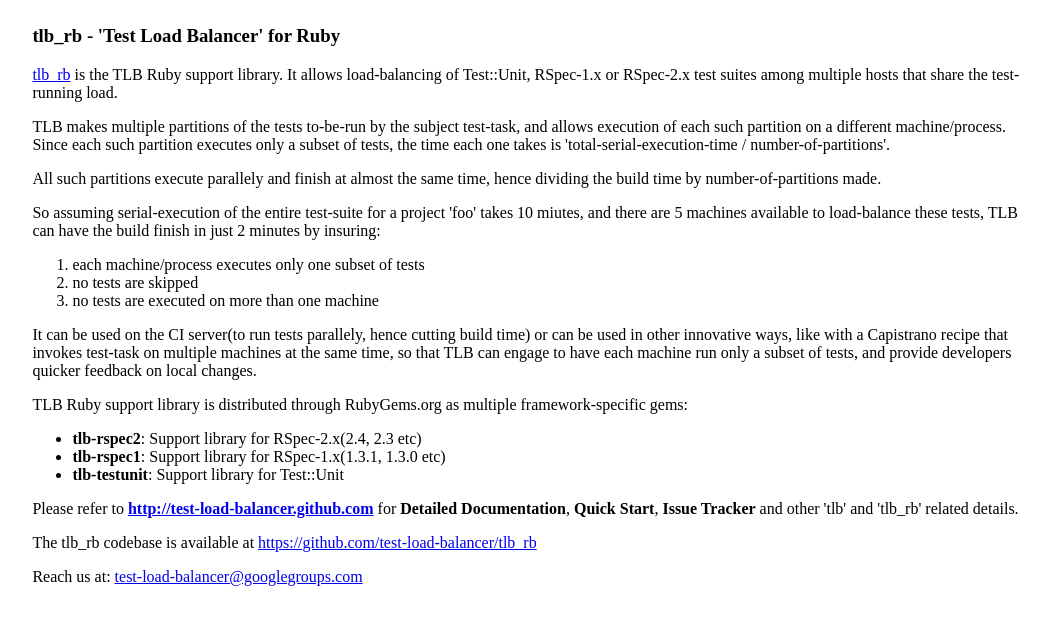
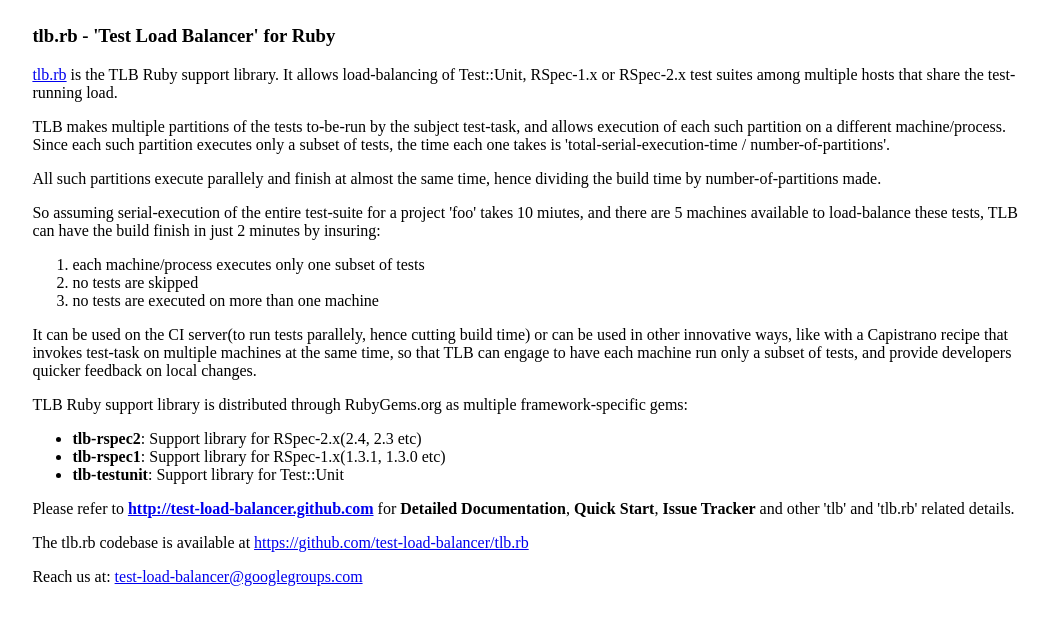
Before and after one commit to test-load-balancer/test-load-balancer.github.com, a Jekyll site: the page other_hosts/rubyforge.org.html, which Jekyll copies as it is, in a window 1280 px wide. Shown: the top 625 px of the page, without its empty margins (102-1152 px from the left). Built offline with Jekyll 4.4.1, drawn with Linux system fonts in a browser that asks for light colours; Markdown is read by kramdown in place of the engine named in the settings.

Commit message:
tlb_rb renamed to tlb.rb

```diff
--- a/_config.yml
+++ b/_config.yml
@@ -20,7 +20,7 @@
 url:          http://localhost:4000
 title:        Test Load Balancer(TLB)
 description:  A tool that allows load-balancing/parallelizing your test across multiple machines, to bring project build time down.
-keywords:     tlb, test-load-balancer, ant, buildr, java, junit, rspec, test::unit, ruby, .Net, Nant, NUnit, Twist, tlb_rb
+keywords:     tlb, test-load-balancer, ant, buildr, java, junit, rspec, test::unit, ruby, .Net, Nant, NUnit, Twist, tlb.rb
 author:       Pavan KS, Janmejay Singh,
 email:        itspanzi@gmail.com, singh.janmejay@gmail.com
 analytics_id: UA-20747157-1
--- a/_includes/tlb_rb_link
+++ b/_includes/tlb_rb_link
@@ -1 +1 @@
-'<a href="http://github.com/test-load-balancer/tlb_rb">tlb_rb</a>'
+'<a href="http://github.com/test-load-balancer/tlb.rb">tlb.rb</a>'
--- a/adding_support_for_new_frameworks.html
+++ b/adding_support_for_new_frameworks.html
@@ -27,7 +27,7 @@
   Supporting build tools is a matter of implementing the end user interface(s) which delegate to the Splitter and Orderer. Build tool integration layer also does the plumbing work of attaching listeners to the test running framework so the feedback can be posted. For instance, Ant support hooks up at the fileset-filter level for partitioning and re-ordering and attaches a JUnitResultFormatter with the test task, so the feedback gets posted. Rake support hooks up SpecFormatter for RSpec or TestObserver for Test::Unit.
 </div>
 <hr/>
-<a href="http://github.com/test-load-balancer/tlb_rb">tlb_rb</a> can be used as spec-implementation of alien-environment(non-java language) integration. Obviously, code can not be treated as spec in all purity, but it should be give a good enough idea of various things that need to be done to get alien-environment working with TLB.
+<a href="http://github.com/test-load-balancer/tlb.rb">tlb.rb</a> can be used as spec-implementation of alien-environment(non-java language) integration. Obviously, code can not be treated as spec in all purity, but it should be give a good enough idea of various things that need to be done to get alien-environment working with TLB.
 <p class="clob_end"/>
 If you plan to implement TLB support for a new language or for a new framework in one of the supported languages, please get in touch with us(check: {% include contact_us_link %}
 ) on the test-load-balancer mailing list or drop a mail to one of the developers.
--- a/doc-0_1_1/configuration.html
+++ b/doc-0_1_1/configuration.html
@@ -142,7 +142,7 @@
                 <hr/>
                 {% include type_class_name %}
                 <hr/>
-                <strong>Example:</strong> <i>com.github.tlb.balancer.BalancerInitializer</i>(this is what libraries like tlb_rb set it to). If not given, <i>com.github.tlb.server.TlbServerInitializer</i> is used.
+                <strong>Example:</strong> <i>com.github.tlb.balancer.BalancerInitializer</i>(this is what libraries like tlb.rb set it to). If not given, <i>com.github.tlb.server.TlbServerInitializer</i> is used.
               </div>
             </td>
             <td>{% include applicable-conditionally %}</td>
--- a/doc-latest/configuration.html
+++ b/doc-latest/configuration.html
@@ -288,7 +288,7 @@
           <hr/>
           {% include type_class_name %}
           <hr/>
-          <strong>Example:</strong> <i>tlb.balancer.BalancerInitializer</i>(this is what libraries like tlb_rb set it to). If not given, <i>tlb.server.TlbServerInitializer</i> is used.
+          <strong>Example:</strong> <i>tlb.balancer.BalancerInitializer</i>(this is what libraries like tlb.rb set it to). If not given, <i>tlb.server.TlbServerInitializer</i> is used.
         </div>
         <hr class="no_margin"/>
       </li>
--- a/other_hosts/rubyforge.org.html
+++ b/other_hosts/rubyforge.org.html
@@ -3,8 +3,8 @@
   <head>
     <meta http-equiv="content-type" content="text/html; charset=utf-8" />
 
-    <meta name="description" content="tlb_rb project page" />
-    <meta name="keywords" content="tlb_rb, tlb, test-load-balancer, ruby, rspec-2, rspec-1, test::unit, parallelization" />
+    <meta name="description" content="tlb.rb project page" />
+    <meta name="keywords" content="tlb.rb, tlb, test-load-balancer, ruby, rspec-2, rspec-1, test::unit, parallelization" />
     <meta name="robots" content="noodp,noydir" />
 
     <title>TLB - Ruby Support Library</title>
@@ -20,8 +20,8 @@
   </head>
   <body>
     <div class="container">
-      <h3>tlb_rb - 'Test Load Balancer' for Ruby</h3>
-      <p><a href="http://test-load-balancer.github.com/projects.html#ruby">tlb_rb</a> is the TLB Ruby support library. It allows load-balancing of Test::Unit, RSpec-1.x or RSpec-2.x test suites among multiple hosts that share the test-running load.</p>
+      <h3>tlb.rb - 'Test Load Balancer' for Ruby</h3>
+      <p><a href="http://test-load-balancer.github.com/projects.html#ruby">tlb.rb</a> is the TLB Ruby support library. It allows load-balancing of Test::Unit, RSpec-1.x or RSpec-2.x test suites among multiple hosts that share the test-running load.</p>
       <p/>
       <p>TLB makes multiple partitions of the tests to-be-run by the subject test-task, and allows execution of each such partition on a different machine/process. Since each such partition executes only a subset of tests, the time each one takes is 'total-serial-execution-time / number-of-partitions'.</p>
       <p>All such partitions execute parallely and finish at almost the same time, hence dividing the build time by number-of-partitions made.</p>
@@ -42,8 +42,8 @@
         <li><strong>tlb-testunit</strong>: Support library for Test::Unit</li>
       </ul>
 
-      <p>Please refer to <strong><a href="http://test-load-balancer.github.com">http://test-load-balancer.github.com</a></strong> for <strong>Detailed Documentation</strong>, <strong>Quick Start</strong>, <strong>Issue Tracker</strong> and other 'tlb' and 'tlb_rb' related details.</p>
-      <p>The tlb_rb codebase is available at <a href="https://github.com/test-load-balancer/tlb_rb">https://github.com/test-load-balancer/tlb_rb</a></p>
+      <p>Please refer to <strong><a href="http://test-load-balancer.github.com">http://test-load-balancer.github.com</a></strong> for <strong>Detailed Documentation</strong>, <strong>Quick Start</strong>, <strong>Issue Tracker</strong> and other 'tlb' and 'tlb.rb' related details.</p>
+      <p>The tlb.rb codebase is available at <a href="https://github.com/test-load-balancer/tlb.rb">https://github.com/test-load-balancer/tlb.rb</a></p>
 
       <p>Reach us at: <a href="mailto:test-load-balancer@googlegroups.com">test-load-balancer@googlegroups.com</a></p>
     </div>
```
